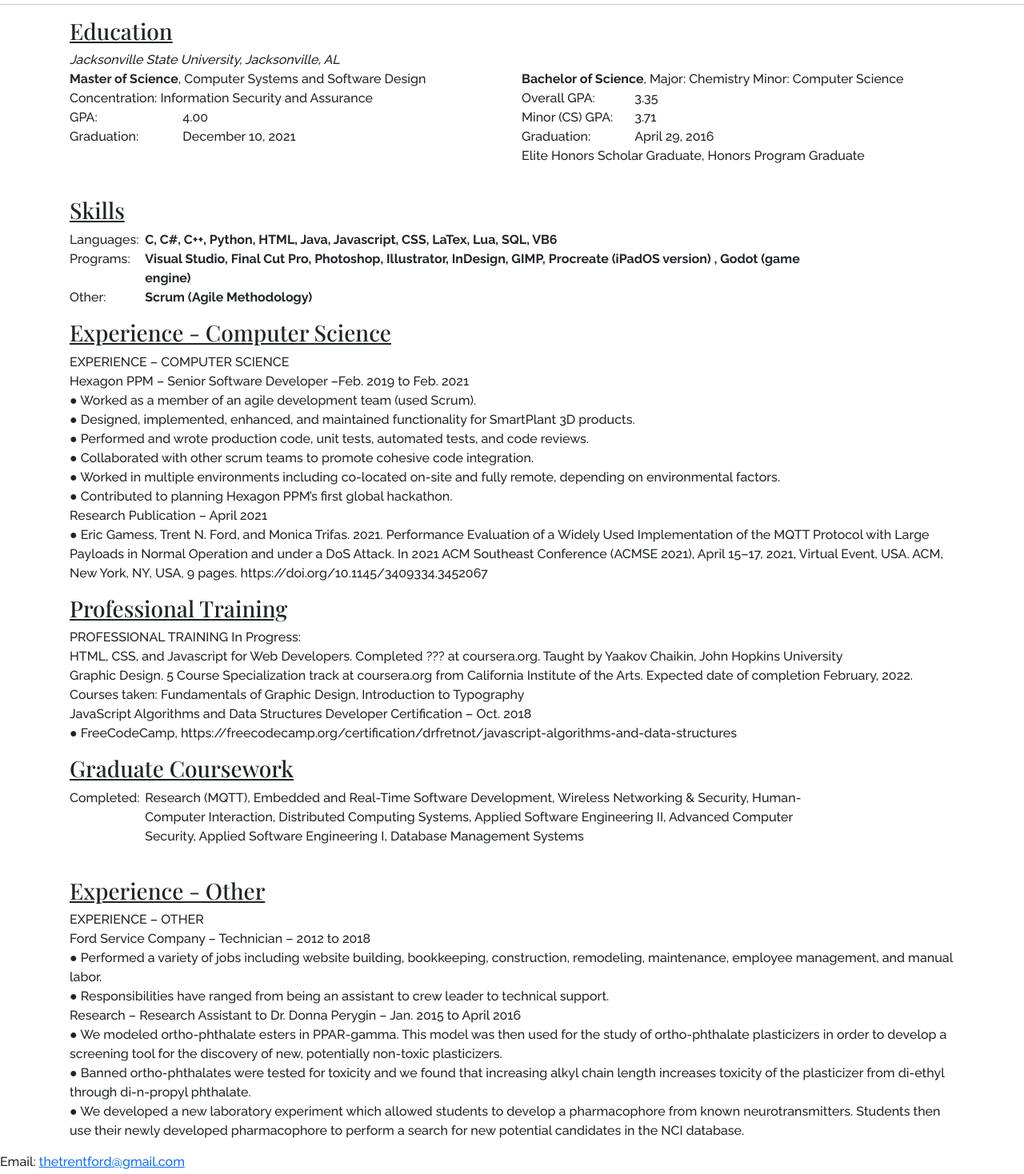
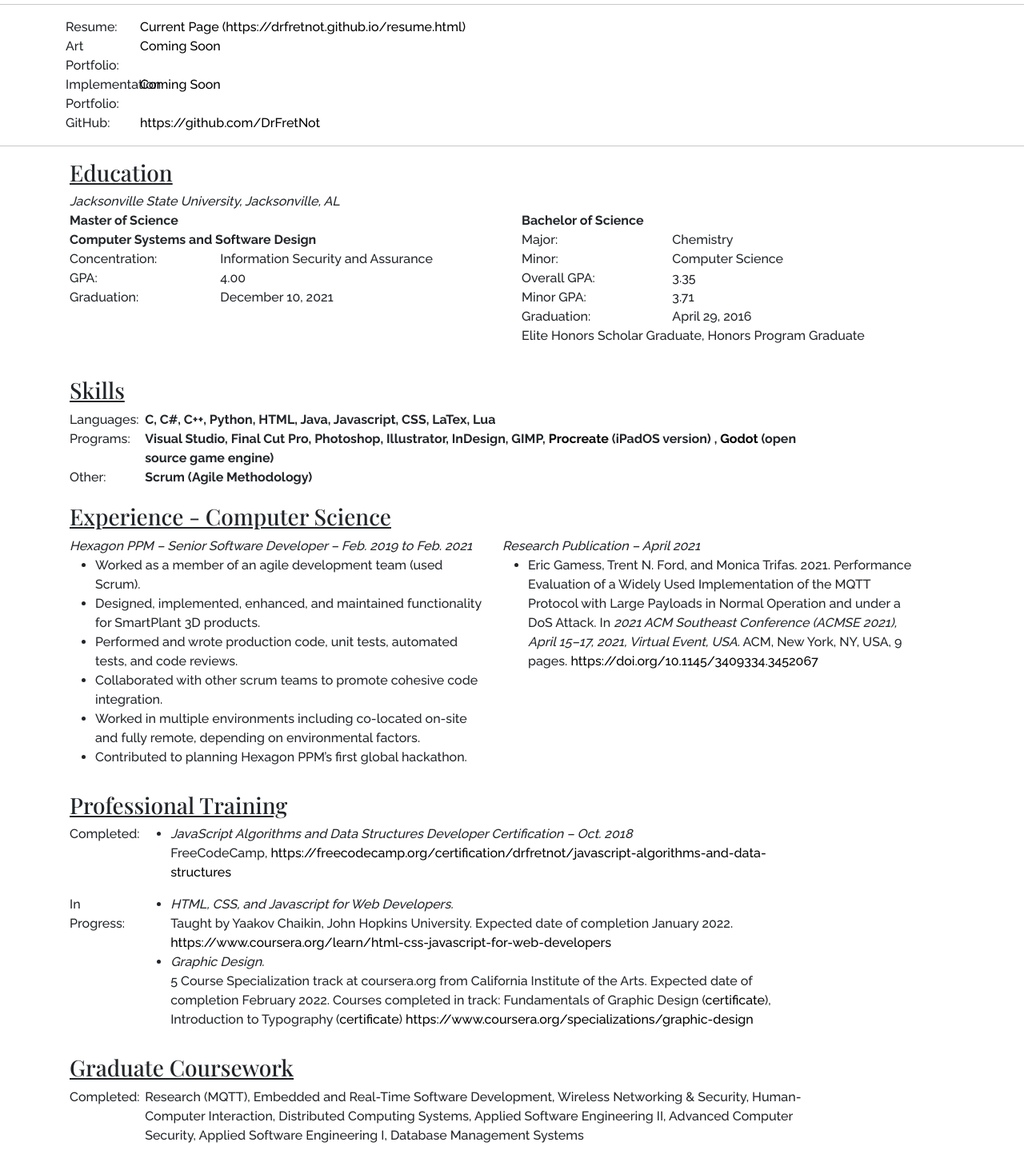
Before and after one commit to DrFretNot/DrFretNot.github.io, a plain HTML site: page resume.html in a window 1280 px wide. Shown: the part 240-1708 px from the top of the page at 80% size. Drawn offline with nearby package versions, Linux system fonts and the light colour scheme; a web font is replaced by a local one.

Commit message:
Update Resume

```diff
--- a/css/master.css
+++ b/css/master.css
@@ -55,6 +55,24 @@
 	font-style: italic;
 }
 
+.subtle-link{
+	color: black;
+	text-decoration: none;
+}
+
+.subtle-link:hover {
+	color: red;
+	text-decoration: underline;
+}
+
+.wrap-link {
+	word-wrap: break-word;
+}
+
+.align-top{
+	vertical-align: top;
+
+}
 /*
 	Font matching:
 	Headings: Almendra
--- a/resume.html
+++ b/resume.html
@@ -40,7 +40,7 @@
 				<div class="col-4 col-md-3"><img src="https://avatars.githubusercontent.com/u/14005659?v=4" alt="Trent N. Ford's headshot" class="img-fluid"></div>
 				<div class = "col-8 row">
 					<div class = "col-12">
-						<h1>
+						<h1 id="name-area">
 							Trent N. Ford
 						</h1>
 					</div>
@@ -52,12 +52,63 @@
 					</div>
 
 					<div class = "col-12">
-						<p>Email: <a href="mailto:thetrentford@gmail.com" target="_blank">thetrentford@gmail.com</a></p>
+						<p>Email: <a href="mailto:thetrentford@gmail.com" target="_blank" class = "subtle-link">thetrentford@gmail.com</a></p>
 					</div>
 				</div><!-- .row .col-9 -->
 			</div><!-- .row -->
 
 		</div><!-- .container -->
+		<hr> <!-- horizontal line -->
+		<div class="container">
+			<div class="row">
+
+
+
+				<div class = "row">
+					<div class = "col-4 col-md-3 col-lg-2 col-xl-1">
+						Resume:
+					</div> <!-- .col-4 .col-md-3  -->
+					<div class = "col-8 col-md-9">
+						<a href="resume.html" class="subtle-link wrap-link" target="_blank">Current Page (https://drfretnot.github.io/resume.html)</a>
+					</div><!-- .col-8 .col-md-9  -->
+				</div> <!-- .row -->
+
+				<div class = "row">
+					<div class = "col-4 col-md-3 col-lg-2 col-xl-1">
+						Art Portfolio:
+					</div> <!-- .col-4 .col-md-3  -->
+					<div class = "col-8 col-md-9">
+						<a href="#" class="subtle-link wrap-link" target="_blank">Coming Soon</a>
+					</div><!-- .col-8 .col-md-9  -->
+				</div> <!-- .row -->
+
+				<div class = "row">
+					<div class = "col-4 col-md-3 col-lg-2 col-xl-1">
+						Implementation Portfolio:
+					</div> <!-- .col-4 .col-md-3  -->
+					<div class = "col-8 col-md-9">
+						<a href="#" class="subtle-link wrap-link" target="_blank">Coming Soon</a>
+					</div><!-- .col-8 .col-md-9  -->
+				</div> <!-- .row -->
+
+								<div class = "row">
+					<div class = "col-4 col-md-3 col-lg-2 col-xl-1">
+						GitHub:
+					</div> <!-- .col-4 .col-md-3  -->
+					<div class = "col-8 col-md-9">
+						<a href="https://github.com/DrFretNot" class="subtle-link wrap-link" target="_blank">https://github.com/DrFretNot</a>
+					</div><!-- .col-8 .col-md-9  -->
+				</div> <!-- .row -->
+
+			</div> <!-- row -->
+		</div>
+
+
+
+
+
+
+
 		<hr> <!-- horizontal line -->
 
 		<div class="container">
@@ -76,21 +127,31 @@
 						</div>  <!-- .col-12 -->
 
 						<div class = "col-12 col-md-6">
-							<span class="font-bolder">Master of Science</span>, Computer Systems and Software Design <br>
-							Concentration: Information Security and Assurance <br>
-							<div class="row"><div class="col-3">GPA:</div><div class = "col-9">4.00</div></div>
-							<div class="row"><div class="col-3">Graduation:</div><div class = "col-9">December 10, 2021</div></div>
+
+
+							<div class="row"><div class="col-12 font-bolder">Master of Science </div></div>
+							<div class="row"><div class="col-12 font-bolder">Computer Systems and Software Design </div></div>
+						<div class="row"><div class="col-3 col-md-4">Concentration:</div><div class = "col-9 col-md-8">Information Security and Assurance</div></div>
+						<div class="row"><div class="col-3 col-md-4">GPA:</div><div class = "col-9 col-md-8">4.00</div></div>
+						<div class="row"><div class="col-3 col-md-4">Graduation:</div><div class = "col-9 col-md-8">December 10, 2021</div></div>
 				</div>  <!-- .col-12 -->
 
 
 				<div class = "col-12 col-md-6">
-							<span class="font-bolder">Bachelor of Science</span>, Major: Chemistry	Minor: Computer Science <br>
+					<div class="row"><div class="col-12 font-bolder">Bachelor of Science </div></div>
 
-							<div class="row"><div class="col-3">Overall GPA:</div><div class = "col-9">3.35</div></div>
-							<div class="row"><div class="col-3">Minor (CS) GPA:</div><div class = "col-9">3.71</div></div>
-							<div class="row"><div class="col-3">Graduation:</div><div class = "col-9">April 29, 2016</div></div>
+					<div class="row"><div class="col-3 col-md-4">Major:</div><div class = "col-9 col-md-8">Chemistry</div></div>
+					<div class="row"><div class="col-3 col-md-4">Minor:</div><div class = "col-9 col-md-8">Computer Science</div></div>
 
-							Elite Honors Scholar Graduate, Honors Program Graduate <br>
+					<div class="row"><div class="col-3 col-md-4">Overall GPA:</div><div class = "col-9 col-md-8">3.35</div></div>
+					<div class="row"><div class="col-3 col-md-4">Minor GPA:</div><div class = "col-9 col-md-8">3.71</div></div>
+					<div class="row"><div class="col-3 col-md-4">Graduation:</div><div class = "col-9 col-md-8">April 29, 2016</div></div>
+					<div class="row">
+						<div class="col-12 ">
+							Elite Honors Scholar Graduate, Honors Program Graduate
+						</div>
+					</div>
+
 				</div>  <!-- .col-12 -->
 
 
@@ -130,7 +191,7 @@
 				Languages:
 			</div> <!-- .col-4 .col-md-3  -->
 			<div class = "col-8 col-md-9 font-bolder">
-						C, C#, C++, Python, HTML, Java, Javascript, CSS, LaTex, Lua, SQL, VB6
+				C, C#, C++, Python, HTML, Java, Javascript, CSS, LaTex, Lua
 			</div><!-- .col-8 .col-md-9  -->
 		</div> <!-- .row -->
 
@@ -140,7 +201,7 @@
 				Programs:
 			</div> <!-- .col-4 .col-md-3  -->
 			<div class = "col-8 col-md-9 font-bolder">
-						Visual Studio, Final Cut Pro, Photoshop, Illustrator, InDesign, GIMP, Procreate (iPadOS version) , Godot (game engine)
+				Visual Studio, Final Cut Pro, Photoshop, Illustrator, InDesign, GIMP, <a class="subtle-link" href = "https://procreate.art/" target="_blank">Procreate</a> (iPadOS version) , <a  class = "subtle-link" href ="https://godotengine.org/" target="_blank">Godot </a>(open source game engine)
 			</div><!-- .col-8 .col-md-9  -->
 		</div> <!-- .row -->
 
@@ -156,37 +217,127 @@
 			</div><!-- .skills -->
 
 
+			<div class = "row">
+				<div class = "col-12">
 
+				</div> <!-- .col-12 -->
+				<div class = "col-12">
+
+				</div> <!-- .col-12 -->
+			</div> <!-- .row -->
 
 
 			<div class = "custom-section-block" id = "experience-cs">
 				<h3 class="custom-section-header">
 					Experience - Computer Science
 				</h3>
-				EXPERIENCE – COMPUTER SCIENCE<br>
-				Hexagon PPM – Senior Software Developer –Feb. 2019 to Feb. 2021<br>
-				●	Worked as a member of an agile development team (used Scrum).<br>
-				●	Designed, implemented, enhanced, and maintained functionality for SmartPlant 3D products.<br>
-				●	Performed and wrote production code, unit tests, automated tests, and code reviews.<br>
-				●	Collaborated with other scrum teams to promote cohesive code integration.<br>
-				●	Worked in multiple environments including co-located on-site and fully remote, depending on environmental factors.<br>
-				●	Contributed to planning Hexagon PPM’s first global hackathon.<br>
-				Research Publication – April 2021<br>
-				●	Eric Gamess, Trent N. Ford, and Monica Trifas. 2021. Performance Evaluation of a Widely Used Implementation of the MQTT Protocol with Large Payloads in Normal Operation and under a DoS Attack. In 2021 ACM Southeast Conference (ACMSE 2021), April 15–17, 2021, Virtual Event, USA. ACM, New York, NY, USA, 9 pages. https://doi.org/10.1145/3409334.3452067<br>
+
+				<div class="row  d-flex align-items-start">
+					<div class = " col-12 col-md-6 row">
+						<div class = "col-12 font-italics">
+							Hexagon PPM – Senior Software Developer – Feb. 2019 to Feb. 2021
+						</div> <!-- .col-12 -->
+						<div class = "col-12">
+							<ul>
+								<li>Worked as a member of an agile development team (used Scrum).</li>
+								<li>Designed, implemented, enhanced, and maintained functionality for SmartPlant 3D products.</li>
+								<li>Performed and wrote production code, unit tests, automated tests, and code reviews.</li>
+								<li>Collaborated with other scrum teams to promote cohesive code integration.</li>
+								<li>Worked in multiple environments including co-located on-site and fully remote, depending on environmental factors.</li>
+								<li>Contributed to planning Hexagon PPM’s first global hackathon.</li>
+
+							</ul>
+						</div> <!-- .col-12 -->
+					</div> <!-- .row -->
+
+
+
+					<div class = "col-12 col-md-6 row">
+						<div class = "col-12 font-italics">
+							Research Publication – April 2021
+						</div> <!-- .col-12 -->
+						<div class = "col-12">
+							<ul>
+								<li>Eric Gamess, Trent N. Ford, and Monica Trifas. 2021. Performance Evaluation of a Widely Used Implementation of the MQTT Protocol with Large Payloads in Normal Operation and under a DoS Attack. In <span class="font-italics"> 2021 ACM Southeast Conference (ACMSE 2021), April 15–17, 2021, Virtual Event, USA.</span> ACM, New York, NY, USA, 9 pages. <a href = "https://doi.org/10.1145/3409334.3452067" class="subtle-link" target="_blank"> https://doi.org/10.1145/3409334.3452067 </a></li>
+
+							</ul>
+						</div> <!-- .col-12 -->
+					</div> <!-- .row -->
+
+				</div> <!-- .row -->
 			</div><!-- .experience-cs -->
 
 			<div class = "custom-section-block" id = "professional-training">
 				<h3 class="custom-section-header">
 					Professional Training
 				</h3>
-				PROFESSIONAL TRAINING
-				In Progress: <br>
-				HTML, CSS, and Javascript for Web Developers. Completed ??? at coursera.org. Taught by Yaakov Chaikin, John Hopkins University<br>
 
-				Graphic Design. 5 Course Specialization track at coursera.org from California Institute of the Arts. Expected date of completion February, 2022. Courses taken: Fundamentals of Graphic Design, Introduction to Typography<br>
+				<div class = "row">
+					<div class = "col-4 col-md-3 col-lg-2 col-xl-1">
+						Completed:
+					</div> <!-- .col-4 .col-md-3  -->
+					<div class = "col-8 col-md-9 ">
+						<ul>
+							<li>
+								<div class = "row">
+									<div class = "col-12 font-italics">
+										JavaScript Algorithms and Data Structures Developer Certification – Oct. 2018
+									</div> <!-- .col-12 -->
+									<div class = "col-12">
+										FreeCodeCamp, <a  class = "subtle-link wrap-link" href ="https://freecodecamp.org/certification/drfretnot/javascript-algorithms-and-data-structures" target="_blank">https://freecodecamp.org/certification/drfretnot/javascript-algorithms-and-data-structures </a>
+									</div> <!-- .col-12 -->
 
-				JavaScript Algorithms and Data Structures Developer Certification – Oct. 2018<br>
-				●	FreeCodeCamp, https://freecodecamp.org/certification/drfretnot/javascript-algorithms-and-data-structures<br>
+
+								</div></li>
+
+						</ul>
+					</div><!-- .col-8 .col-md-9  -->
+				</div> <!-- .row -->
+
+
+				<div class = "row">
+					<div class = "col-4 col-md-3 col-lg-2 col-xl-1">
+						In Progress:
+					</div> <!-- .col-4 .col-md-3  -->
+					<div class = "col-8 col-md-9 ">
+
+						<ul>
+							<li>
+								<div class = "row">
+									<div class = "col-12 font-italics">
+										HTML, CSS, and Javascript for Web Developers.
+									</div> <!-- .col-12 -->
+									<div class = "col-12"> Taught by Yaakov Chaikin, John Hopkins University. Expected date of completion January 2022.
+
+										<a href ="https://www.coursera.org/learn/html-css-javascript-for-web-developers" class="subtle-link wrap-link" target="_blank"> https://www.coursera.org/learn/html-css-javascript-for-web-developers </a>
+									</div>
+								</div>
+							</li>
+							<li>
+								<div class = "row">
+									<div class = "col-12 font-italics">
+										Graphic Design.
+									</div> <!-- .col-12 -->
+									<div class = "col-12"> 5 Course Specialization track at coursera.org from California Institute of the Arts. Expected date of completion February 2022.
+
+
+										Courses completed in track:
+										Fundamentals of Graphic Design
+										(<a href ="https://coursera.org/share/badfd025337ba0f19ef184ca00f11512" class="subtle-link wrap-link" target="_blank">certificate</a>),
+										Introduction to Typography
+										(<a href ="https://coursera.org/share/8c9bccd8b709109812adfe352d4f0cb6" class="subtle-link wrap-link" target="_blank">certificate</a>)
+
+										<a href ="https://www.coursera.org/specializations/graphic-design" class="subtle-link wrap-link" target="_blank"> https://www.coursera.org/specializations/graphic-design </a>
+									</div>
+								</div>
+							</li>
+						</ul>
+
+
+					</div><!-- .col-8 .col-md-9  -->
+				</div> <!-- .row -->
+
+
 			</div><!-- .professional-training -->
 
 			<div class = "custom-section-block" id = "graduate-coursework">
@@ -206,59 +357,58 @@
 				<br>
 			</div><!-- .graduate-coursework -->
 
+
+
+
+
+
+
+
+
+
+
 			<div class = "custom-section-block" id = "experience-other">
 				<h3 class="custom-section-header">
 					Experience - Other
 				</h3>
-				EXPERIENCE – OTHER<br>
-				Ford Service Company – Technician – 2012 to 2018<br>
-				●	Performed a variety of jobs including website building, bookkeeping, construction, remodeling, maintenance, employee management, and manual labor.<br>
-				●	Responsibilities have ranged from being an assistant to crew leader to technical support. <br>
-				Research – Research Assistant to Dr. Donna Perygin – Jan. 2015 to April 2016<br>
-				●	We modeled ortho-phthalate esters in PPAR-gamma. This model was then used for the study of ortho-phthalate plasticizers in order to develop a screening tool for the discovery of new, potentially non-toxic plasticizers. <br>
-				●	Banned ortho-phthalates were tested for toxicity and we found that increasing alkyl chain length increases toxicity of the plasticizer from di-ethyl through di-n-propyl phthalate. <br>
-				●	We developed a new laboratory experiment which allowed students to develop a pharmacophore from known neurotransmitters. Students then use their newly developed pharmacophore to perform a search for new potential candidates in the NCI database.<br>
+
+				<div class="row  d-flex align-items-start">
+					<div class = " col-12 col-md-6 row">
+						<div class = "col-12 font-italics">
+							Ford Service Company – Technician – 2012 to 2018
+						</div> <!-- .col-12 -->
+						<div class = "col-12 align-top">
+							<ul>
+								<li>Performed a variety of jobs including website building, bookkeeping, construction, remodeling, maintenance, employee management, and manual labor.</li>
+								<li>Responsibilities have ranged from being an assistant to crew leader to technical support. </li>
+
+							</ul>
+						</div> <!-- .col-12 -->
+					</div> <!-- .row -->
+
+					<div class = " col-12 col-md-6 row">
+						<div class = "col-12 font-italics">
+							Research – Research Assistant to Dr. Donna Perygin – Jan. 2015 to April 2016
+						</div> <!-- .col-12 -->
+						<div class = "col-12">
+							<ul>
+								<li>We modeled ortho-phthalate esters in PPAR-gamma. This model was then used for the study of ortho-phthalate plasticizers in order to develop a screening tool for the discovery of new, potentially non-toxic plasticizers.</li>
+								<li>Banned ortho-phthalates were tested for toxicity and we found that increasing alkyl chain length increases toxicity of the plasticizer from di-ethyl through di-n-propyl phthalate. </li>
+
+								<li>We developed a new laboratory experiment which allowed students to develop a pharmacophore from known neurotransmitters. Students then use their newly developed pharmacophore to perform a search for new potential candidates in the NCI database.</li>
+
+							</ul>
+						</div> <!-- .col-12 -->
+					</div> <!-- .row -->
+
+				</div> <!-- .row -->
+
 
 			</div><!-- .experience-other -->
 
 
 
 		</div><!-- .container -->
-
-
-		<p>Email: <a href="mailto:thetrentford@gmail.com" target="_blank">thetrentford@gmail.com</a></p>
-
-		<h2>Portfolio</h2>
-		<h3>GitHub: <a href="https://github.com/DrFretNot" target="_blank">https://github.com/DrFretNot</a></h3>
-
-		<h2>Education</h2>
-
-		<h3>Jacksonville State University, Jacksonville, AL</h3>
-		<h4>B.S. Chemistry, Minor in Computer Science GPA 3.xx</h4>
-
-		<h2>Professional Experiences</h2>
-
-		<h3>Software Developer/ Senior Software Developer</h3>
-		<h4>Hexagon PPM</h4>
-		<h5>Feb 2019 - Feb 2021</h5>
-		<ul>
-			<li>Middle layer of software design...</li>
-			<li>Worked on a scrum team, used sprints, etc...</li>
-		</ul>
-
-		<h3>Other Thing</h3>
-		<h4>Alabama</h4>
-		<h5>Date Year- Date Year</h5>
-		<ul>
-			<li>Did this thing</li>
-			<li>Did that thing</li>
-		</ul>
-
-
-
-
-
-
 
 
 
@@ -271,7 +421,8 @@
 
 	<footer>
 		<hr>
-		<p><a href="index.html">Back to my portal</a><p>
+		<p class= "text-center"><a href="#name-area" >Back to top of page</a><p>
+		<p class= "text-center"><a href="index.html">Return to my portal</a><p>
 		</footer>
 
 		</html>
```
Also changed, not shown: index.html (indentation only). Lines whose indentation alone changed are shown as unchanged.
